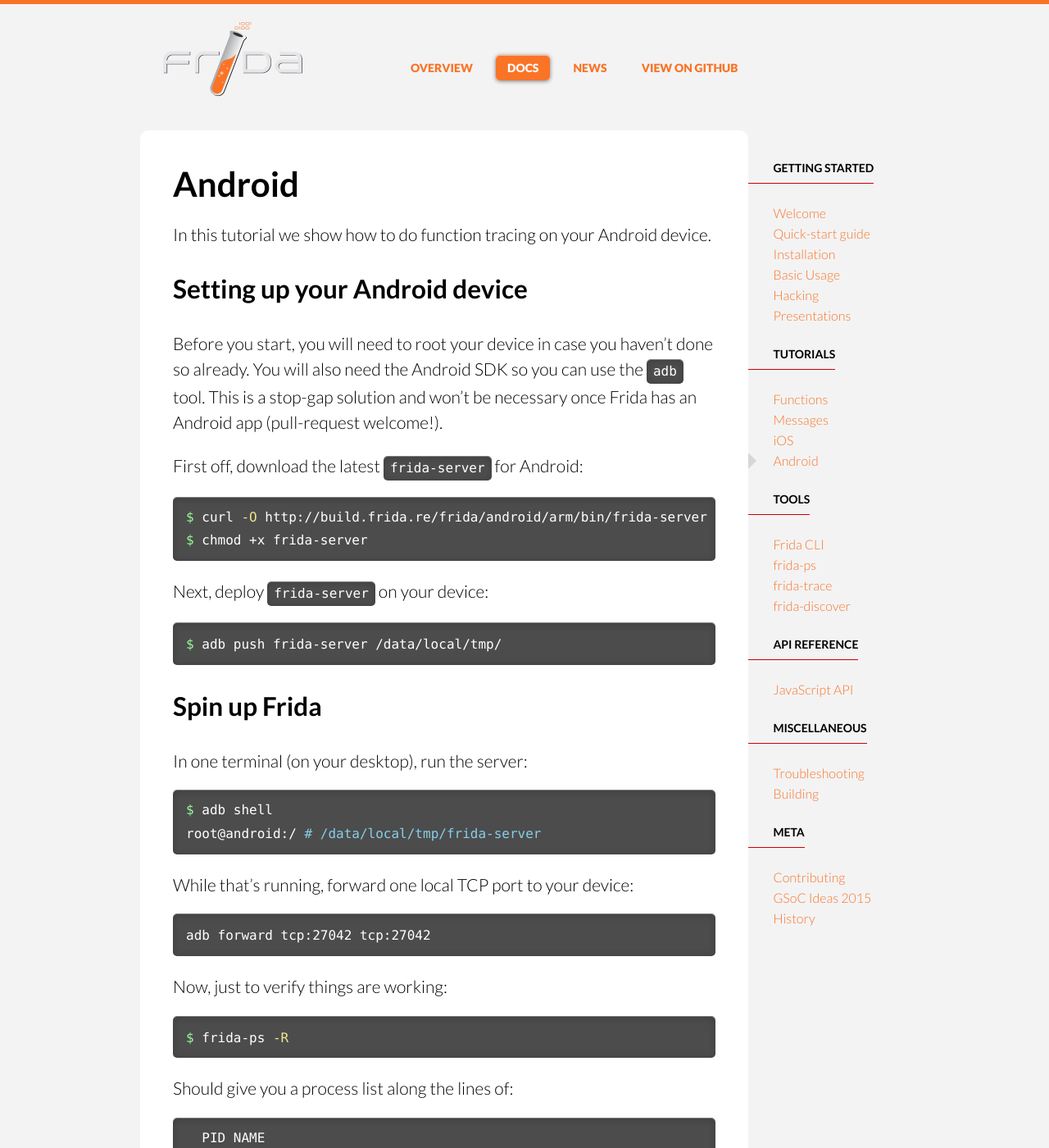
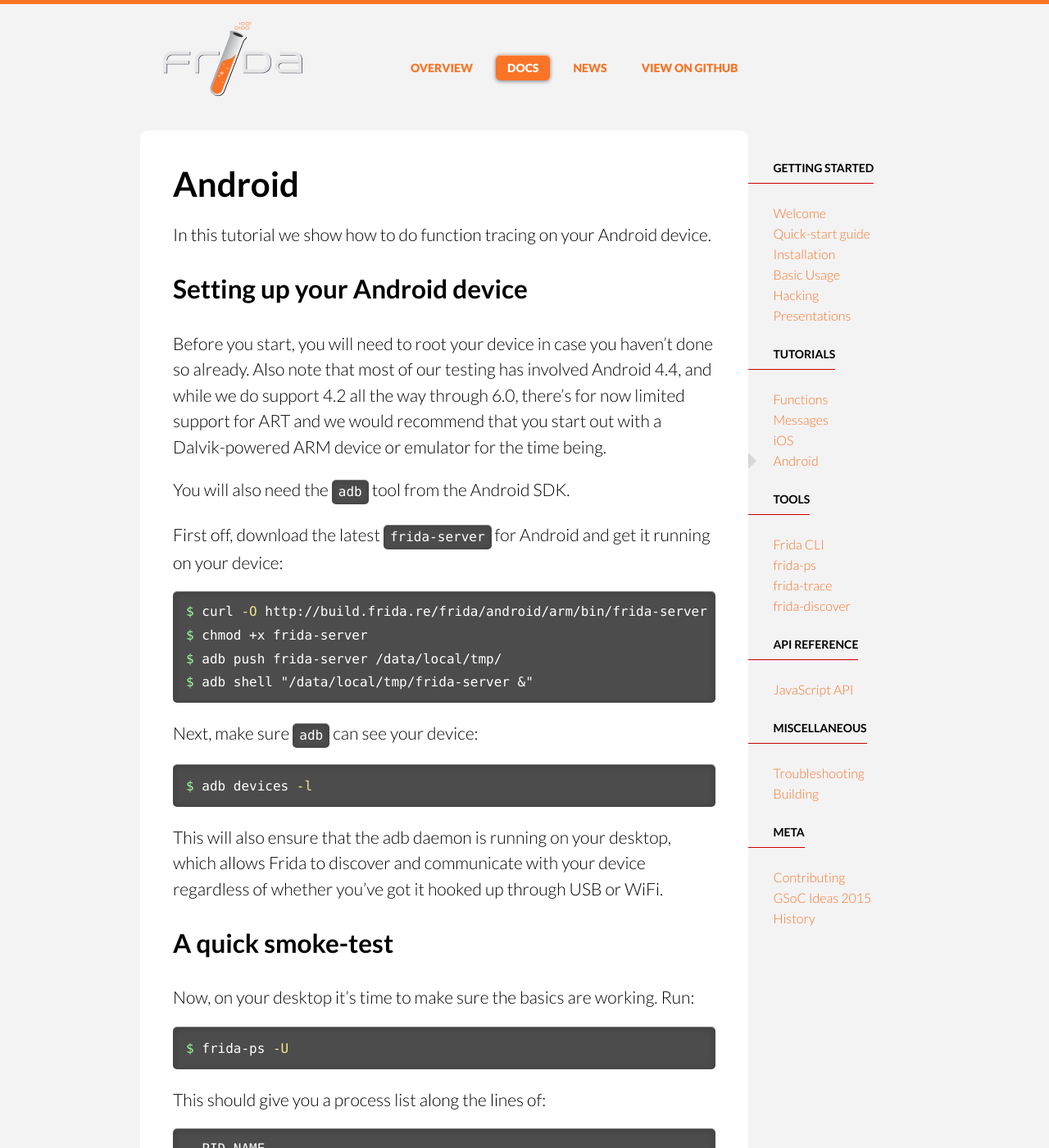
Before and after one commit to frida/frida-website, a Jekyll site: the page built from docs/android.md, in a window 1280 px wide and 1400 px high. Shown: the whole window at 82% size. Built offline with Jekyll 4.4.1, drawn with Linux system fonts in a browser that asks for light colours; some web fonts are replaced; some of the changed text lies outside the part shown.

Commit message:
Update the Android docs

```diff
--- a/docs/android.md
+++ b/docs/android.md
@@ -11,40 +11,42 @@ In this tutorial we show how to do function tracing on your Android device.
 ## Setting up your Android device
 
 Before you start, you will need to root your device in case you haven't done so
-already. You will also need the Android SDK so you can use the `adb` tool. This
-is a stop-gap solution and won't be necessary once Frida has an Android app
-(pull-request welcome!).
+already. Also note that most of our testing has involved Android 4.4, and while
+we do support 4.2 all the way through 6.0, there's for now limited support for
+ART and we would recommend that you start out with a Dalvik-powered ARM device
+or emulator for the time being.
 
-First off, download the latest `frida-server` for Android:
+You will also need the `adb` tool from the Android SDK.
+
+First off, download the latest `frida-server` for Android and get it running
+on your device:
+
 {% highlight bash %}
 $ curl -O http://build.frida.re/frida/android/arm/bin/frida-server
 $ chmod +x frida-server
+$ adb push frida-server /data/local/tmp/
+$ adb shell "/data/local/tmp/frida-server &"
 {% endhighlight %}
 
-Next, deploy `frida-server` on your device:
+Next, make sure `adb` can see your device:
+
 {% highlight bash %}
-$ adb push frida-server /data/local/tmp/
+$ adb devices -l
 {% endhighlight %}
 
-## Spin up Frida
+This will also ensure that the adb daemon is running on your desktop, which
+allows Frida to discover and communicate with your device regardless of whether
+you've got it hooked up through USB or WiFi.
 
-In one terminal (on your desktop), run the server:
+## A quick smoke-test
+
+Now, on your desktop it's time to make sure the basics are working. Run:
+
 {% highlight bash %}
-$ adb shell
-root@android:/ # /data/local/tmp/frida-server
+$ frida-ps -U
 {% endhighlight %}
 
-While that's running, forward one local TCP port to your device:
-{% highlight bash %}
-adb forward tcp:27042 tcp:27042
-{% endhighlight %}
-
-Now, just to verify things are working:
-{% highlight bash %}
-$ frida-ps -R
-{% endhighlight %}
-
-Should give you a process list along the lines of:
+This should give you a process list along the lines of:
 
 {% highlight bash %}
   PID NAME
@@ -63,7 +65,7 @@ Alright, let's have some fun. Fire up the Chrome app on your device and return
 to your desktop and run:
 
 {% highlight bash %}
-$ frida-trace -R -i open com.android.chrome
+$ frida-trace -U -i open com.android.chrome
 Uploading data...
 open: Auto-generated handler …/linker/open.js
 open: Auto-generated handler …/libc.so/open.js
@@ -89,4 +91,4 @@ quite useful, there might be times when you'd like to build your own tools
 harnessing the powerful [Frida APIs](/docs/javascript-api/). For that we would
 recommend reading the chapters on [Functions](/docs/functions) and
 [Messages](/docs/messages), and anywhere you see `frida.attach()` just
-substitute that with `frida.get_remote_device().attach()`.
+substitute that with `frida.get_usb_device().attach()`.
```
